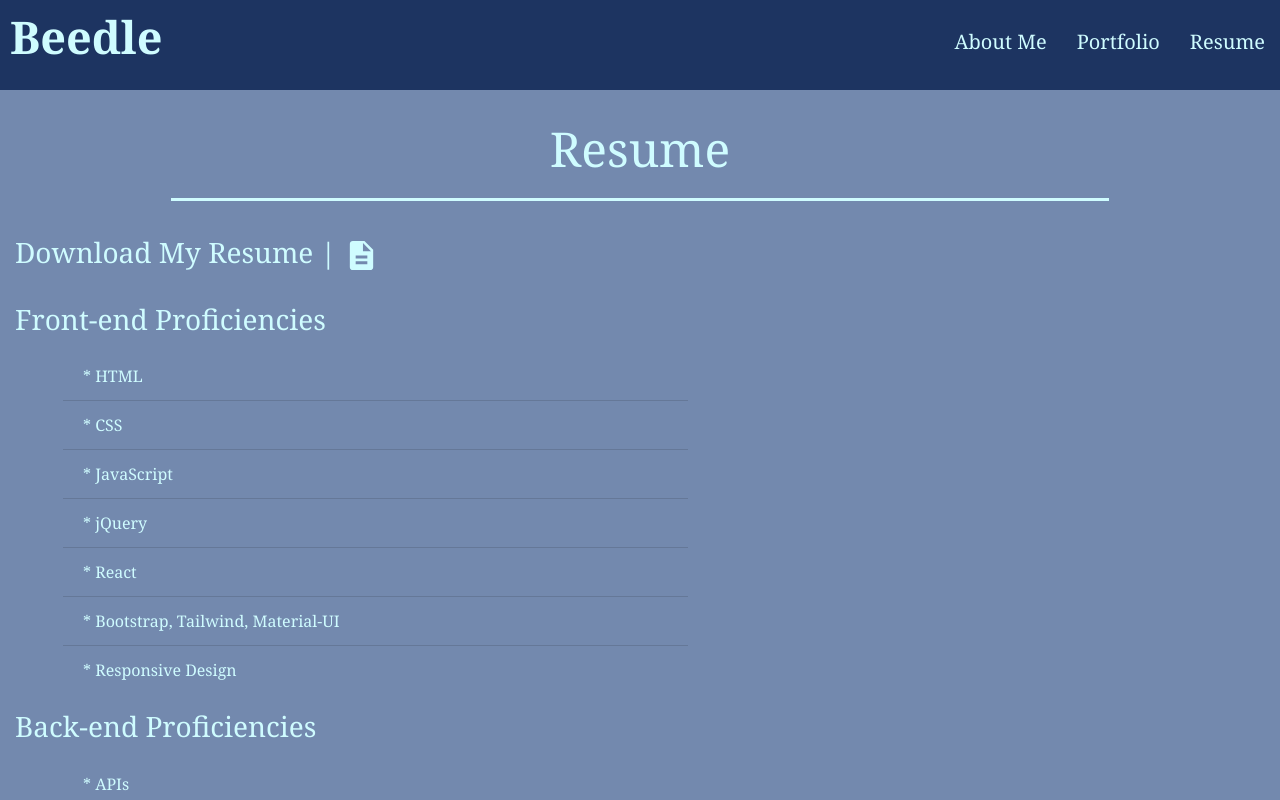
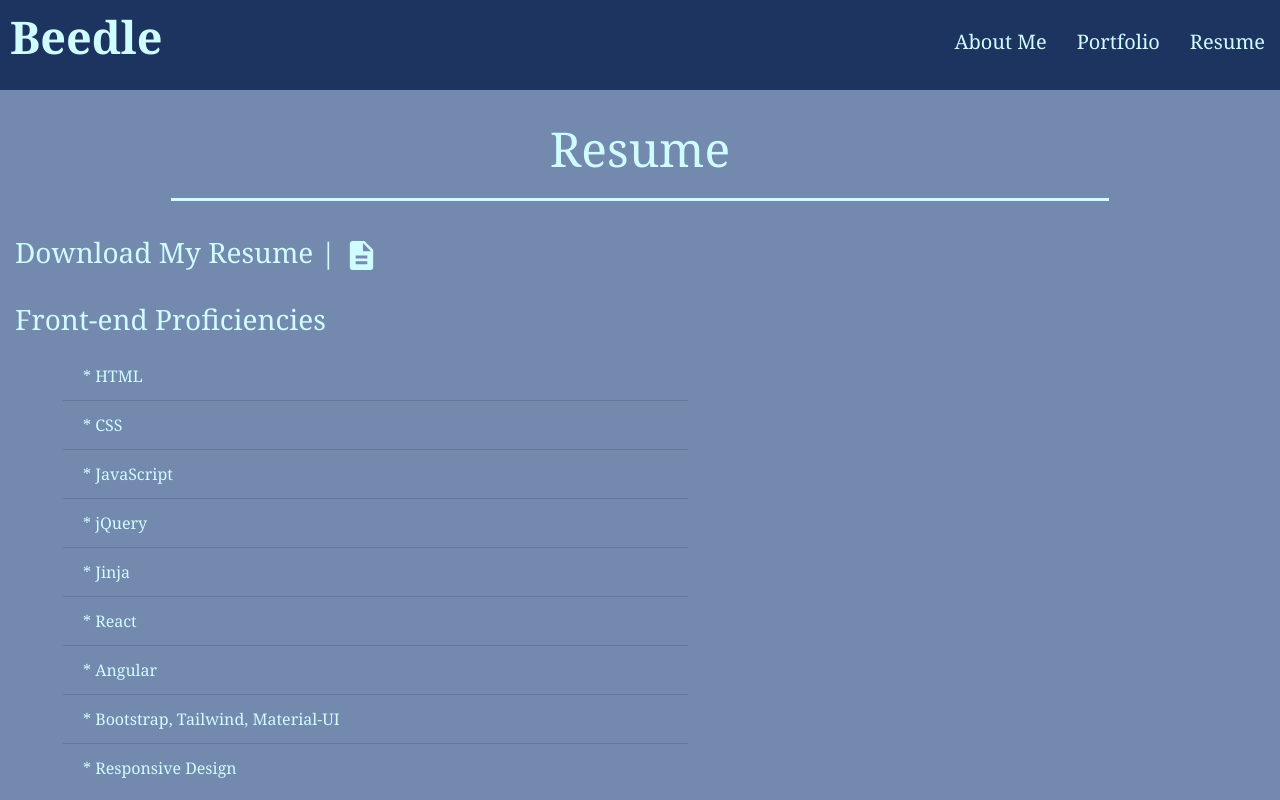
Before and after one commit to jbeedle19/jbeedle19.github.io, a React (Create React App) app: page / in a window 1280 px wide. Both pictures are taken after a click on the button "Resume". Shown: the top 800 px of the page. Built offline with nearby package versions, Linux system fonts and the light colour scheme.

Commit message:
updated resume

```diff
--- a/src/components/Resume/index.js
+++ b/src/components/Resume/index.js
@@ -4,8 +4,8 @@ import ListGroup from 'react-bootstrap/ListGroup';
 import DescriptionIcon from '@material-ui/icons/Description';
 
 function Resume() {
-    const frontEndProficiencies = ["HTML", "CSS", "JavaScript", "jQuery", "React", "Bootstrap, Tailwind, Material-UI", "Responsive Design"];
-    const backEndProficiencies = ["APIs", "Node", "Express", "MySQL & Sequelize", "MongoDB & Mongoose", "REST", "GraphQL"];
+    const frontEndProficiencies = ["HTML", "CSS", "JavaScript", "jQuery", "Jinja", "React", "Angular", "Bootstrap, Tailwind, Material-UI", "Responsive Design"];
+    const backEndProficiencies = ["Java", "Spring", "Python", "Flask", "C", "APIs", "Node", "Express", "MySQL & Sequelize", "MongoDB & Mongoose", "REST", "GraphQL"];
 
     return (
         <section className='contact-section'>
```
Also changed, not shown: 2 other files (tests, documents, lock files or other folders).
